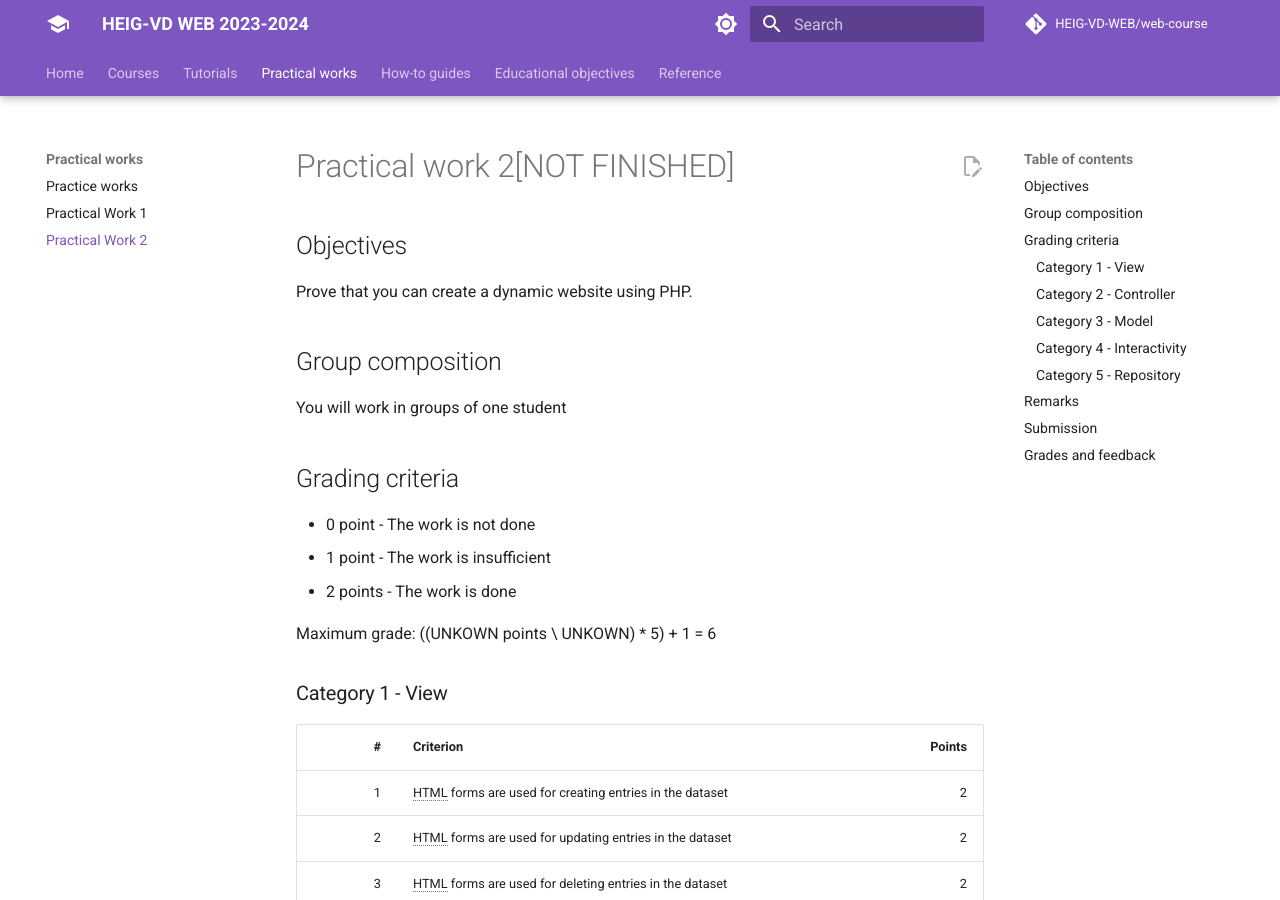
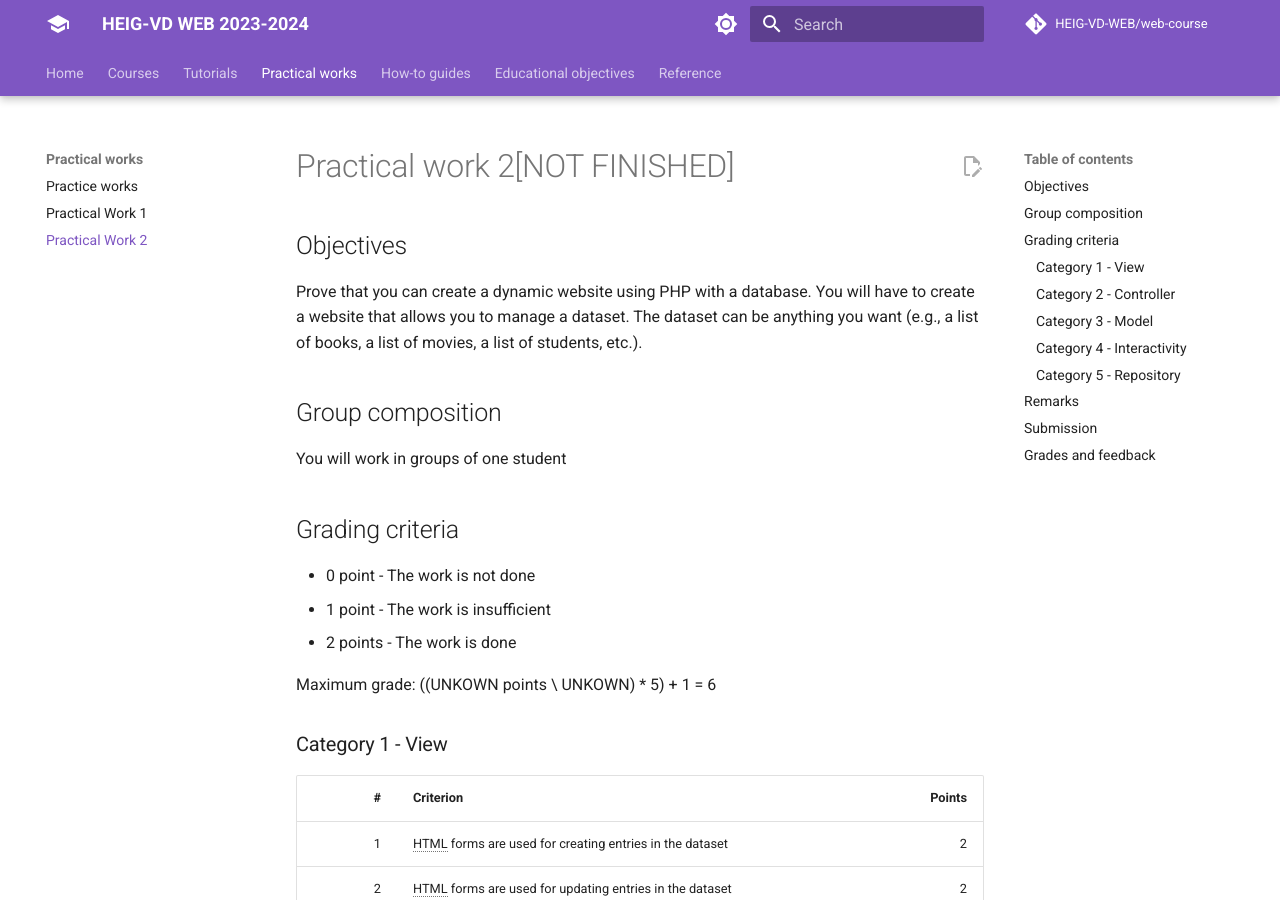
Before and after one commit to HEIG-VD-WEB/web-course, an MkDocs documentation site: the page built from docs/practical-works/practical-work-2/index.md, in a window 1280 px wide and 900 px high. Built offline with MkDocs 1.6.1 and Material for MkDocs 9.7.7, drawn with Linux system fonts in a browser that asks for light colours; comment, search, counter and statistics services are not loaded.

Commit message:
Update the practical work 2

```diff
--- a/docs/practical-works/practical-work-2/index.md
+++ b/docs/practical-works/practical-work-2/index.md
@@ -2,7 +2,7 @@
 
 ## Objectives
 
-Prove that you can create a dynamic website using PHP.
+Prove that you can create a dynamic website using PHP with a database. You will have to create a website that allows you to manage a dataset. The dataset can be anything you want (e.g., a list of books, a list of movies, a list of students, etc.).
 
 ## Group composition
 
```
